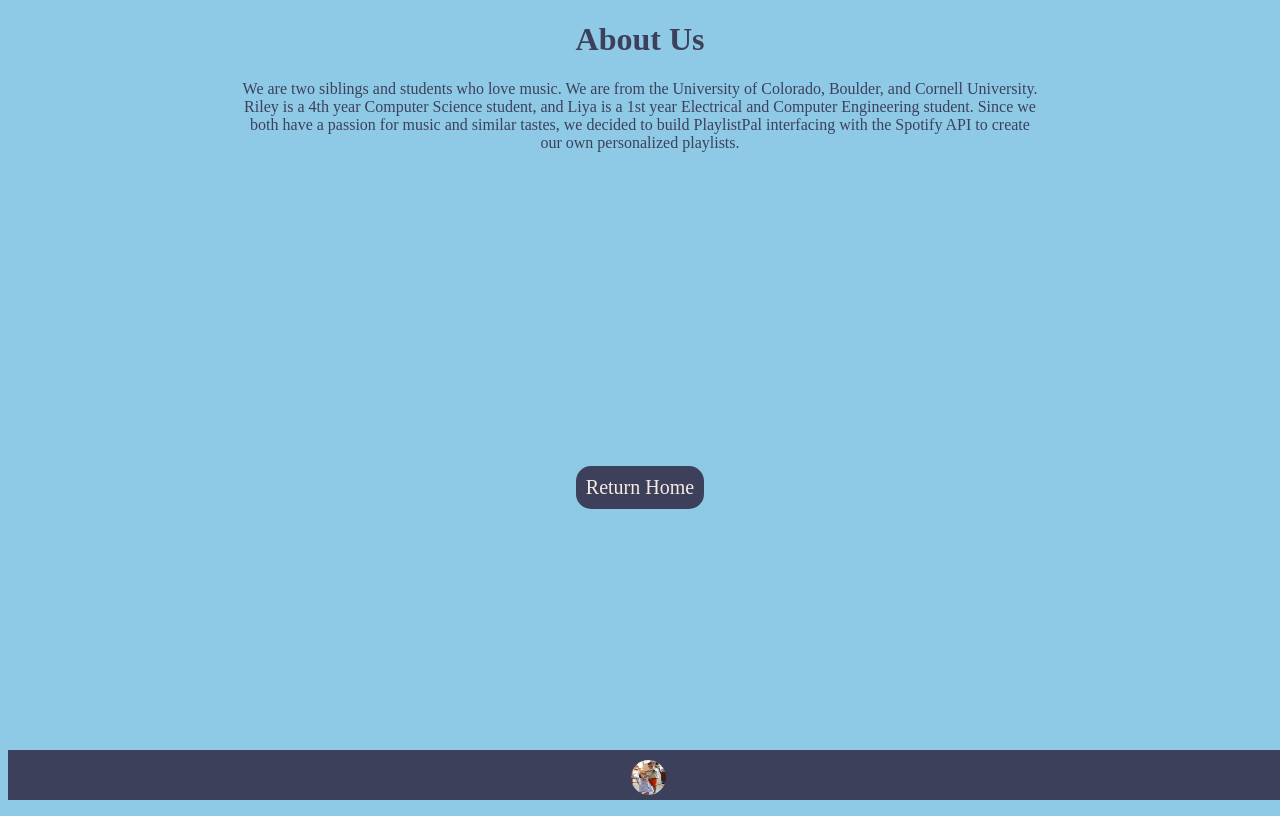
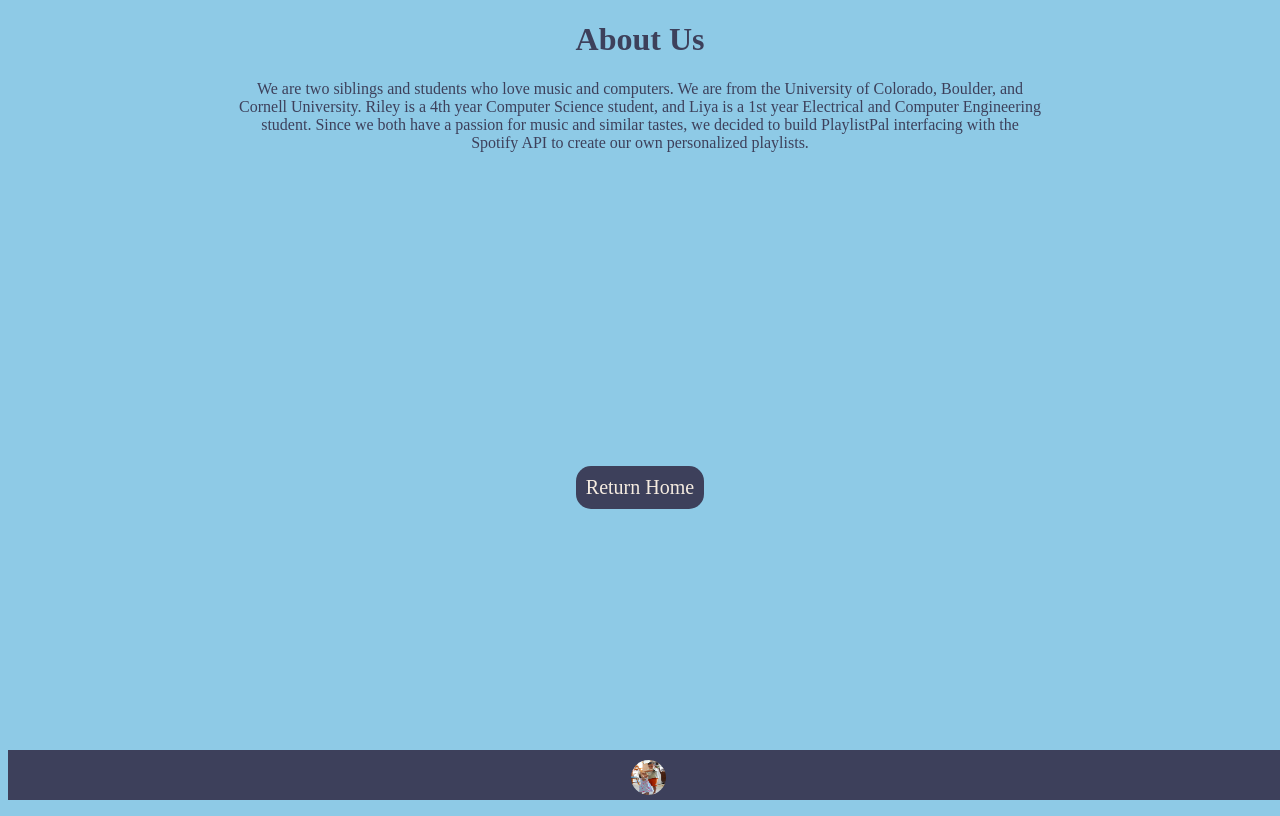
Before and after one commit to rmei23/PlaylistPal, a website: page pages/about.html in a window 1280 px wide. Drawn offline with Linux system fonts and the light colour scheme.

Commit message:
updated about text

```diff
--- a/pages/about.html
+++ b/pages/about.html
@@ -61,7 +61,7 @@
     </head>
     <body>
         <h1>About Us</h1>
-        <p>We are two siblings and students who love music. We are from the University of Colorado, Boulder, and Cornell University. Riley is a 4th year Computer Science student,
+        <p>We are two siblings and students who love music and computers. We are from the University of Colorado, Boulder, and Cornell University. Riley is a 4th year Computer Science student,
             and Liya is a 1st year Electrical and Computer Engineering student. Since we both have a passion for music and similar tastes, we decided to build PlaylistPal interfacing
             with the Spotify API to create our own personalized playlists.</p>
 
```
